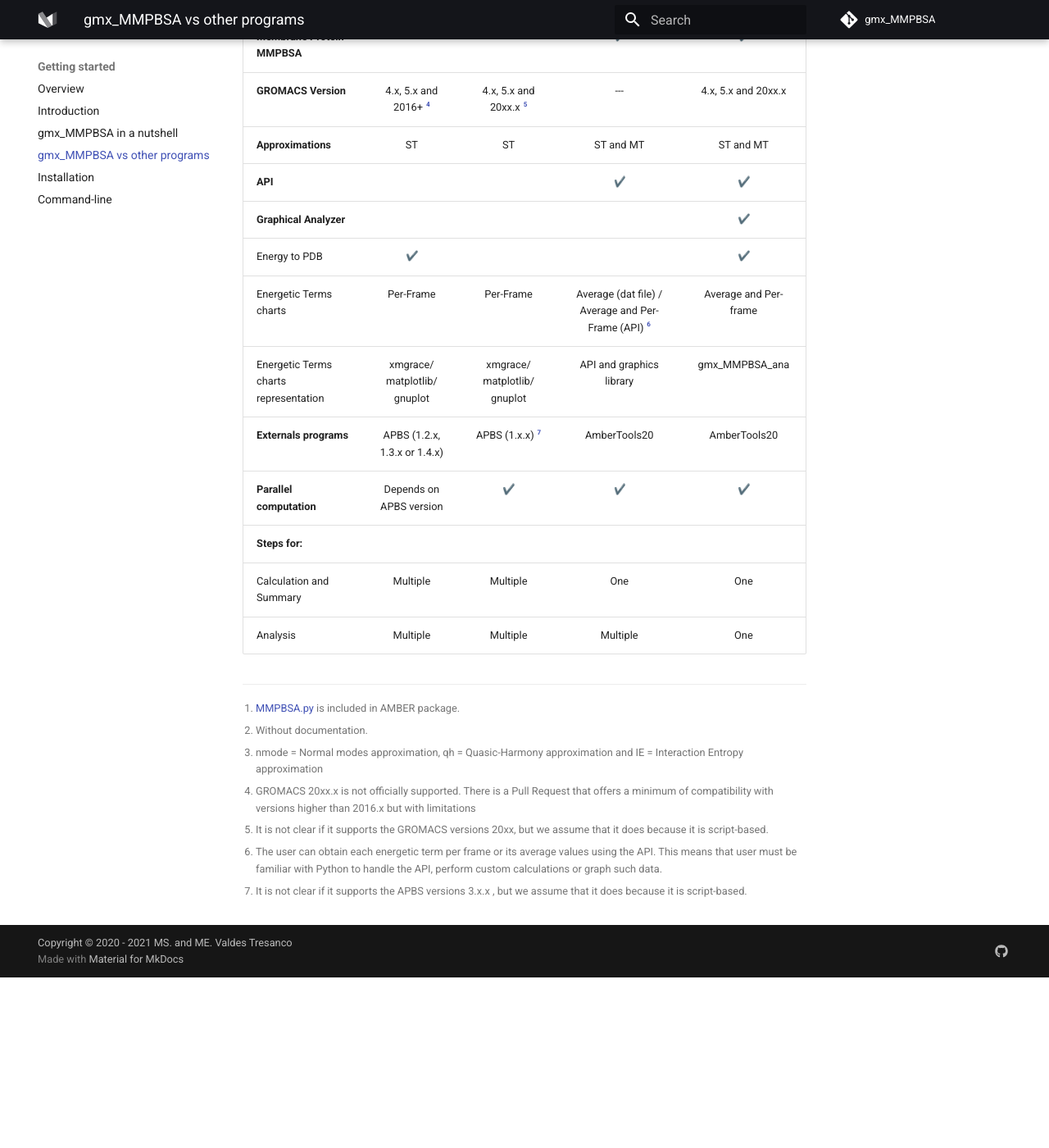
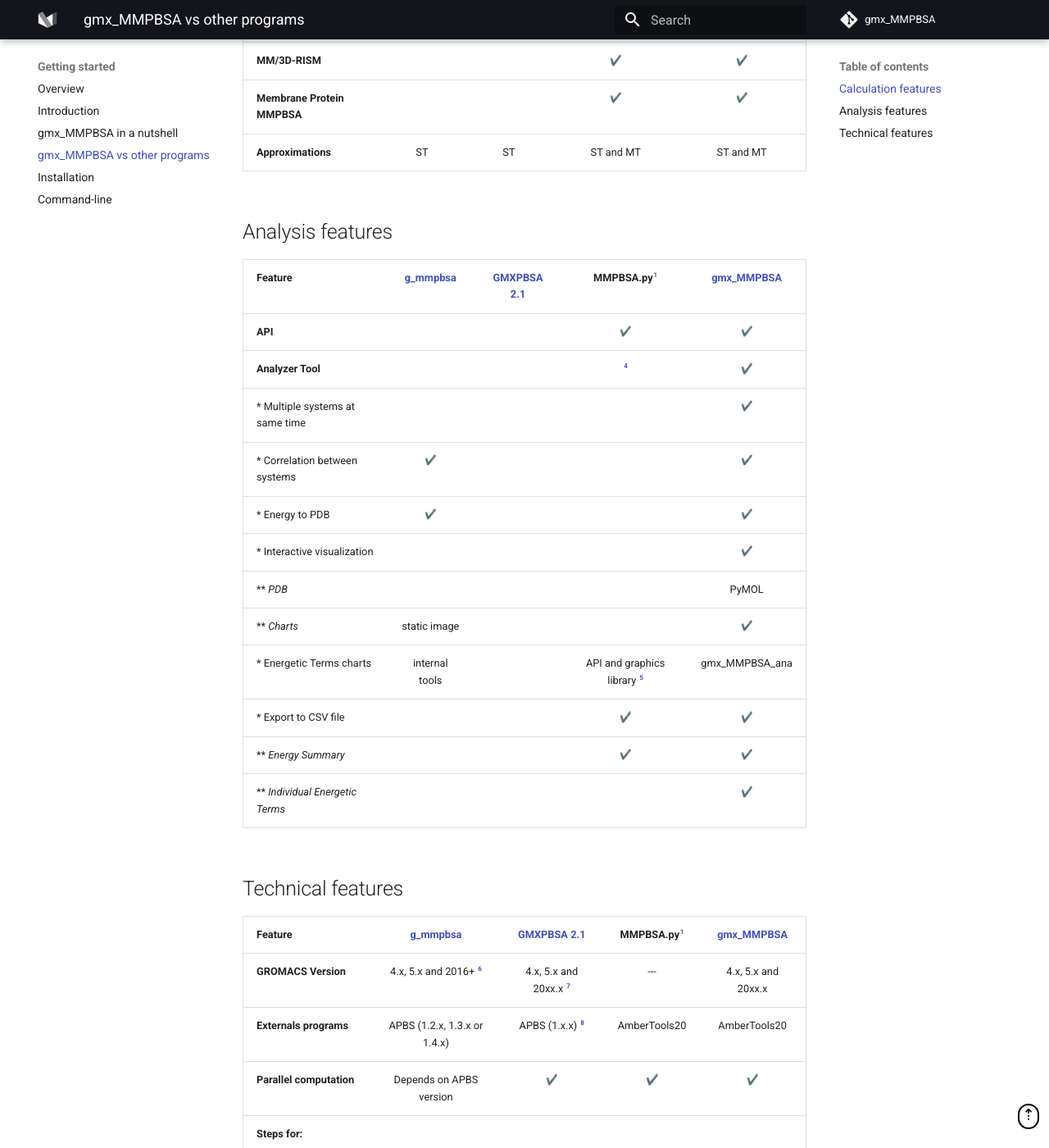
Before and after one commit to Valdes-Tresanco-MS/gmx_MMPBSA, an MkDocs documentation site: the page built from docs/versus.md, in a window 1280 px wide and 1400 px high, scrolled down 718 px. Shown: the whole window at 82% size. Built offline with MkDocs 1.6.1 and Material for MkDocs 9.7.7, drawn with Linux system fonts in a browser that asks for light colours; emoji names are drawn with the system emoji font; comment, search, counter and statistics services are not loaded; before the commit the page ends 1910 px from its top, so only the background shows below that; some of the changed text lies outside the part shown.

Commit message:
updated summary

```diff
--- a/docs/versus.md
+++ b/docs/versus.md
@@ -6,10 +6,12 @@
 # Comparison of `gmx_MMPBSA` vs other programs
 This comparison is based on the documentation of the different programs
 
+
+## Calculation features
 | Feature                               |        [g_mmpbsa][1]         |       [GMXPBSA 2.1][2]       |                     MMPBSA.py[^1]                     |      [gmx_MMPBSA][3]      |
 |:--------------------------------------|:----------------------------:|:----------------------------:|:-----------------------------------------------------:|:-------------------------:|
 | **Normal binding free energies**      |              PB              |              PB              |                       PB and GB                       |         PB and GB         |
-| GB models                             |                              |                              |                  1, 2, 3, 5, 7 and 8                  |    1, 2, 3, 5, 7 and 8    |
+| * GB models                           |                              |                              |                  1, 2, 3, 5, 7 and 8                  |    1, 2, 3, 5, 7 and 8    |
 | **Stability**                         |                              |                              |                  :heavy_check_mark:                   |    :heavy_check_mark:     |
 | **Alanine scanning**                  |   :heavy_check_mark: [^2]    |      :heavy_check_mark:      |                  :heavy_check_mark:                   |    :heavy_check_mark:     |
 | **Entropy corrections** [^3]          |                              |                              |                     nmode and qh                      |     nmode, qh, and IE     |
@@ -17,19 +19,33 @@
 | **QM/MMGBSA**                         |                              |                              |                  :heavy_check_mark:                   |    :heavy_check_mark:     |
 | **MM/3D-RISM**                        |                              |                              |                  :heavy_check_mark:                   |    :heavy_check_mark:     |
 | **Membrane Protein MMPBSA**           |                              |                              |                  :heavy_check_mark:                   |    :heavy_check_mark:     |
-| **GROMACS Version**                   |   4.x, 5.x and 2016+ [^4]    |   4.x, 5.x and 20xx.x [^5]   |                          ---                          |    4.x, 5.x and 20xx.x    |
 | **Approximations**                    |              ST              |              ST              |                       ST and MT                       |         ST and MT         |
+
+## Analysis features
+| Feature                               |        [g_mmpbsa][1]         |       [GMXPBSA 2.1][2]       |                     MMPBSA.py[^1]                     |      [gmx_MMPBSA][3]      |
+|:--------------------------------------|:----------------------------:|:----------------------------:|:-----------------------------------------------------:|:-------------------------:|
 | **API**                               |                              |                              |                  :heavy_check_mark:                   |    :heavy_check_mark:     |
-| **Graphical Analyzer**                |                              |                              |                                                       |    :heavy_check_mark:     |
-| Energy to PDB                         |      :heavy_check_mark:      |                              |                                                       |    :heavy_check_mark:     |
-| Energetic Terms charts                |          Per-Frame           |          Per-Frame           | Average (dat file) / Average and Per-Frame (API) [^6] |   Average and Per-frame   |
-| Energetic Terms charts representation | xmgrace/ matplotlib/ gnuplot | xmgrace/ matplotlib/ gnuplot |               API and graphics library                |      gmx_MMPBSA_ana       |
-| **Externals programs**                | APBS (1.2.x, 1.3.x or 1.4.x) |      APBS (1.x.x) [^7]       |                     AmberTools20                      |       AmberTools20        |
+| **Analyzer Tool**                     |                              |                              |                         [^4]                              |    :heavy_check_mark:     |
+| * Multiple systems at same time       |                              |                              |                                                       |    :heavy_check_mark:     |
+| * Correlation between systems         |      :heavy_check_mark:      |                              |                                                       |    :heavy_check_mark:     |
+| * Energy to PDB                       |      :heavy_check_mark:      |                              |                                                       |    :heavy_check_mark:     |
+| * Interactive visualization           |                              |                              |                                                       |    :heavy_check_mark:     |
+|   ** _PDB_                            |                              |                              |                                                       |           PyMOL           |
+|   ** _Charts_                         |        static image          |                              |                                                       |    :heavy_check_mark:     |
+| * Energetic Terms charts              |       internal tools         |                              |               API and graphics library [^5]           |      gmx_MMPBSA_ana       |
+| * Export to CSV file                  |                              |                              |                  :heavy_check_mark:                   |    :heavy_check_mark:     |
+|   ** _Energy Summary_                 |                              |                              |                  :heavy_check_mark:                   |    :heavy_check_mark:     |
+|   ** _Individual Energetic Terms_     |                              |                              |                                                       |    :heavy_check_mark:     |
+
+## Technical features
+| Feature                               |        [g_mmpbsa][1]         |       [GMXPBSA 2.1][2]       |                     MMPBSA.py[^1]                     |      [gmx_MMPBSA][3]      |
+|:--------------------------------------|:----------------------------:|:----------------------------:|:-----------------------------------------------------:|:-------------------------:|
+| **GROMACS Version**                   |   4.x, 5.x and 2016+ [^6]    |   4.x, 5.x and 20xx.x [^7]   |                          ---                          |    4.x, 5.x and 20xx.x    |
+| **Externals programs**                | APBS (1.2.x, 1.3.x or 1.4.x) |      APBS (1.x.x) [^8]       |                     AmberTools20                      |       AmberTools20        |
 | **Parallel computation**              |   Depends on APBS version    |      :heavy_check_mark:      |                  :heavy_check_mark:                   |    :heavy_check_mark:     |
 | **Steps for:**                        |                              |                              |                                                       |                           |
-| Calculation and Summary               |           Multiple           |           Multiple           |                          One                          |            One            |
-| Analysis                              |           Multiple           |           Multiple           |                       Multiple                        |            One            |
-
+| * Calculation and Summary             |           Multiple           |           Multiple           |                          One                          |            One            |
+| * Analysis                            |           Multiple           |           Multiple           |                       Multiple                        |            One            |
 
 
 
@@ -37,13 +53,13 @@
   [^2]: Without documentation.
   [^3]: nmode = Normal modes approximation, qh = Quasic-Harmony approximation and IE = Interaction Entropy
 approximation
-  [^4]: GROMACS 20xx.x is not officially supported. There is a Pull Request that offers a minimum of compatibility
+  [^4]: We plan that gmx_MMPBSA will have compatibility with the results of MMPBSA.py
+  [^5]: Currently there is a repository ([AmberUtils][5]) quite robust for the analysis of the results obtained.
+  [^6]: GROMACS 20xx.x is not officially supported. There is a Pull Request that offers a minimum of compatibility
 with versions higher than 2016.x but with limitations
-  [^5]: It is not clear if it supports the GROMACS versions 20xx, but we assume that it does because
+  [^7]: It is not clear if it supports the GROMACS versions 20xx, but we assume that it does because
 it is script-based.
-  [^6]: The user can obtain each energetic term per frame or its average values using the API. This means that
- user must be familiar with Python to handle the API, perform custom calculations or graph such data.
-  [^7]: It is not clear if it supports the APBS versions 3.x.x , but we assume that it does because it is
+  [^8]: It is not clear if it supports the APBS versions 3.x.x , but we assume that it does because it is
 script-based.
 
 
```
Also changed, not shown: other parts of docs/versus.md (+1 -0 lines).
